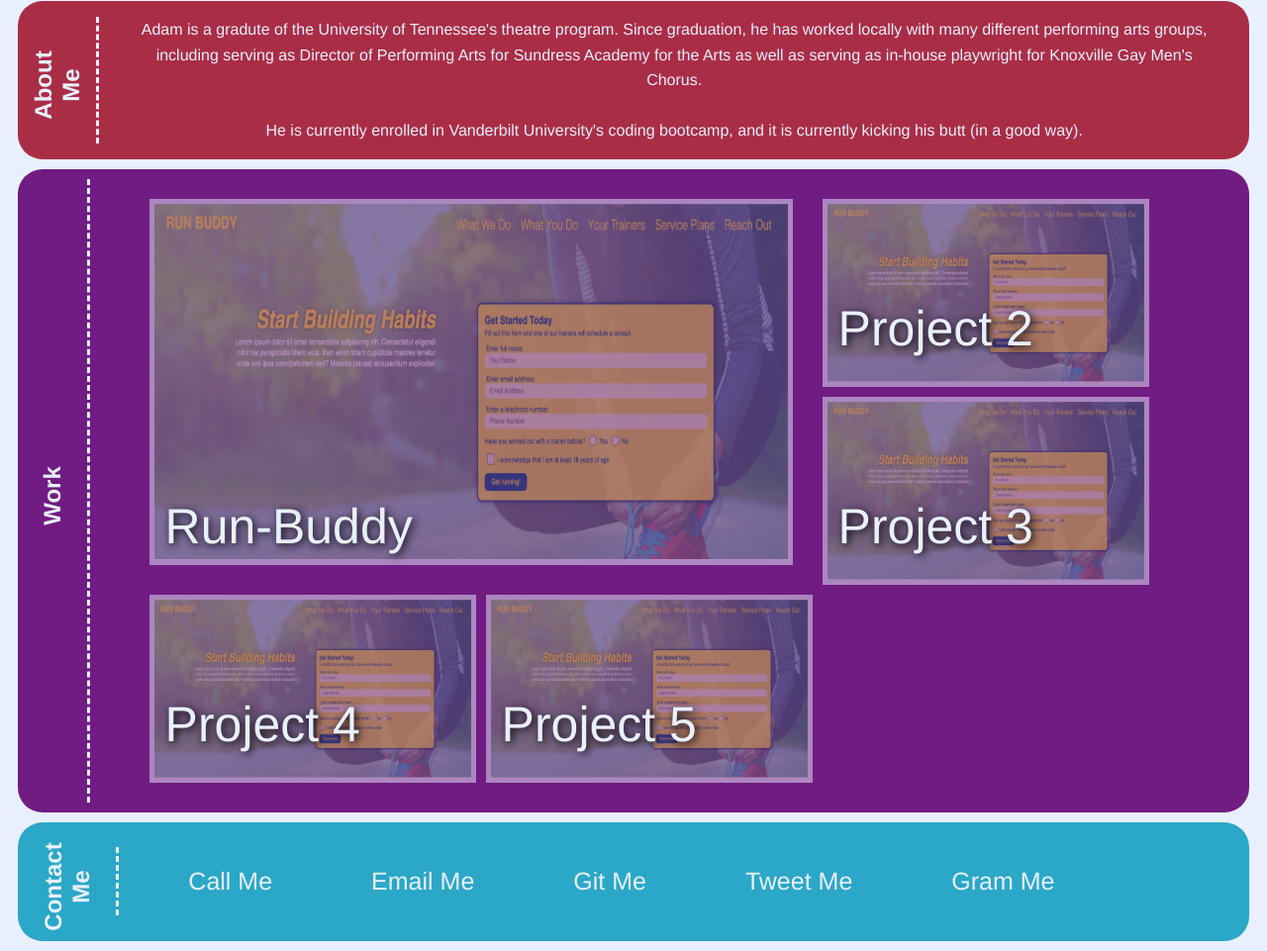
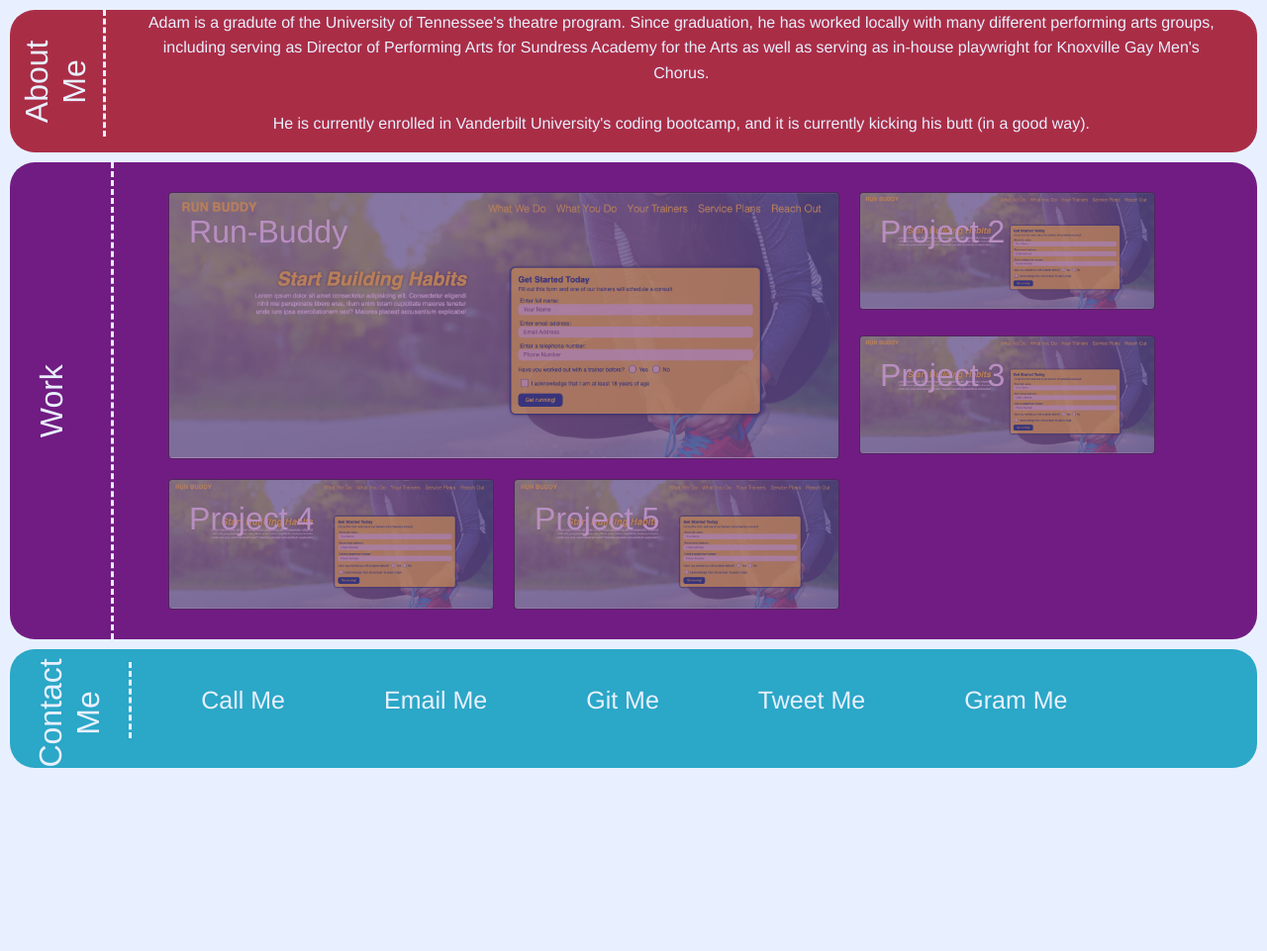
Before and after one commit to fancibleunicorn/portfolio, a plain HTML site: page index.html in a window 1280 px wide. Shown: the part 456-1417 px from the top of the page at 99% size. After the commit the page ends 1242 px from the top, so only its background shows below. Drawn offline with nearby package versions, Linux system fonts and the light colour scheme.

Commit message:
added bootsrap and created work grid

```diff
--- a/assets/style.css
+++ b/assets/style.css
@@ -124,70 +124,24 @@
     }
 
     .projects {
-        display:grid;
-        justify-content: center;
-        align-content: center;
         color: var(--text);
         border-left-style: dashed;
         border-left-color: var(--text);
         padding: 20px 60px;
-        margin: 10px 0px;
-        grid-template-columns: 1fr 1fr 1fr;
-        grid-template-rows: 1fr 1fr 1fr;
-        gap: 10px;
     }
 
-    .project img {
-        border: 5px solid var(--text);
-        display: flex;
-        align-items: center;
-        justify-content: center;
+    .project {
+       padding: 10px;
         opacity: .5;
     }
 
-    .project img:hover {
+    .project:hover {
         opacity: 1;
         transition: 1s;
     }
 
-    .project-1 {
-        grid-column: 1 / 3;
-        grid-row: 1 / 3;
-    }
 
-    .project-2 {
-        grid-column: 3;
-        grid-row: 1;
-    }
 
-    .project-3 {
-        grid-column: 3;
-        grid-row: 2;
-    }
-
-    .project-4 {
-        grid-column: 1;
-        grid-row: 3;
-    }
-
-    .project-5 {
-        grid-column: 2;
-        grid-row: 3;
-    }
-
-    .project {
-        position: relative;
-    }
-
-    .project-text a {
-        position: absolute;
-        font-size: 50px;
-        bottom: 30px;
-        left: 16px;
-        text-decoration: none;
-        color: var(--text);
-        text-shadow: 2px 2px 8px black;
-    }
 
 /* Contact Me */
     .contact {
@@ -221,48 +175,3 @@
         color: var(--text);
       text-decoration: none;
       }
-
-/* Media Query for Smaller Desktop Screens and Smaller */
-@media screen and (max-width: 1184px) {
-    .projects {
-        display: flex;
-        flex-wrap: wrap;
-    }
-}
-
- /* Media Query for Tablets and Smaller */
- @media screen and (max-width: 768px) {
-    .hero-name {
-        margin: 100px 10px;
-    }
-   .projects img {
-        display: none;
-   }
-   .project-text a {
-        flex-wrap: wrap;
-        padding: 0px 100px;
-        position: initial;
-   }
- }
-
- /* Media Query for Mobile phones and Smaller */
- @media screen and (max-width: 575px) {
-    header nav ul {
-        padding: 0px
-    }
-
-    header nav ul li a {
-        font-size: 18px;
-    }
-
-    .hero {
-         padding: 20px 0px;
-     }
-     .hero-name {
-         margin: 0px;
-     }
-     .projects {
-         padding: 0px;
-     }
-
- }
--- a/index.html
+++ b/index.html
@@ -6,6 +6,7 @@
         <meta name="viewport" content="width=device-width, initial-scale=1.0">
         <meta charset="UTF-8" />
         <title>fancbileunicorn</title>
+        <link rel="stylesheet" href="https://cdn.jsdelivr.net/npm/bootstrap@4.5.3/dist/css/bootstrap.min.css" integrity="sha384-TX8t27EcRE3e/ihU7zmQxVncDAy5uIKz4rEkgIXeMed4M0jlfIDPvg6uqKI2xXr2" crossorigin="anonymous">
         <link rel="stylesheet" href="./assets/style.css"/>
     </head>
 
@@ -71,48 +72,60 @@
             <h2 class="section-header">
                 Work
             </h2>
-            <div class="projects">
-                <div class="project-1 project">
-                    <a href="https://fancibleunicorn.github.io/run-buddy/">
-                    <img src="./images/run-buddy.png"
-                    alt="Run-Buddy Website"
-                    style="width:640px; height:360px;"></a>
-                    <div class="project-text">
-                        <a href="https://fancibleunicorn.github.io/run-buddy/">Run-Buddy</a>                    </div>
-                </div>
-                <div class="project -2 project">
-                    <a href="https://fancibleunicorn.github.io/run-buddy/">
-                    <img src="./images/run-buddy.png"
-                    alt="Run-Buddy Website"
-                    style="width:320px; height:180px;"></a>
-                    <div class="project-text">
-                        <a href="https://fancibleunicorn.github.io/run-buddy/">Project 2</a>                    </div>
+            <!-- Projects Container Grid -->
+            <div class="container wrap projects">
+
+                <!-- Row 1 -->
+                <div class="row">
+                    <div class="col-8 project">
+                        <a class="card bg-dark text-white" href="https://fancibleunicorn.github.io/run-buddy/" >
+                            <img src="./images/run-buddy.png" class=" card-img" alt="Run-Buddy Website">
+                            <div class="card-img-overlay">
+                                <h2 class="card-title">Run-Buddy</h2>
+                            </div>
+                        </a>
                     </div>
-                <div class="project-3 project">
-                    <a href="https://fancibleunicorn.github.io/run-buddy/">
-                    <img src="./images/run-buddy.png"
-                    alt="Run-Buddy Website"
-                    style="width:320px; height:180px;"></a>
-                    <div class="project-text">
-                        <a href="https://fancibleunicorn.github.io/run-buddy/">Project 3</a>                    </div>
-                    </div>
-                <div class="project-4 project">
-                    <a href="https://fancibleunicorn.github.io/run-buddy/">
-                    <img src="./images/run-buddy.png"
-                    alt="Run-Buddy Website"
-                    style="width:320px; height:180px;"></a>
-                    <div class="project-text">
-                        <a href="https://fancibleunicorn.github.io/run-buddy/">Project 4</a>                    </div>
-                    </div>
-                <div class="project-5 project">
-                    <a href="https://fancibleunicorn.github.io/run-buddy/">
-                    <img src="./images/run-buddy.png"
-                    alt="Run-Buddy Website"
-                    style="width:320px; height:180px;"></a>
-                    <div class="project-text">
-                        <a href="https://fancibleunicorn.github.io/run-buddy/">Project 5</a>
+                    <div class="row col-4">
+                        <div class="project">
+                            <a class="card bg-dark text-white" href="https://fancibleunicorn.github.io/run-buddy/" >
+                                <img src="./images/run-buddy.png" class="card-img" alt="Run-Buddy Website">
+                                <div class="card-img-overlay">
+                                    <h2 class="card-title">Project 2</h2>
+                                </div>
+                            </a>
+                        </div>
+
+                        <div class="project">
+                            <a class="card bg-dark text-white" href="https://fancibleunicorn.github.io/run-buddy/" >
+                                <img src="./images/run-buddy.png" class="card-img" alt="Run-Buddy Website">
+                                <div class="card-img-overlay">
+                                    <h2 class="card-title">Project 3</h2>
+                                </div>
+                            </a>
                         </div>
                     </div>
+                </div>
+                <!-- Row 2 -->
+
+                <!-- Row 3 -->
+                <div class="row ">
+                    <div class="project col-4">
+                        <a class="card bg-dark text-white" href="https://fancibleunicorn.github.io/run-buddy/" >
+                            <img src="./images/run-buddy.png" class="card-img" alt="Run-Buddy Website">
+                            <div class="card-img-overlay">
+                                <h2 class="card-title">Project 4</h2>
+                            </div>
+                        </a>
+                    </div>
+                    <div class="col-4 project">
+                        <a class="card bg-dark text-white" href="https://fancibleunicorn.github.io/run-buddy/" >
+                            <img src="./images/run-buddy.png" class="card-img" alt="Run-Buddy Website">
+                            <div class="card-img-overlay">
+                                <h2 class="card-title">Project 5</h2>
+                            </div>
+                        </a>
+                    </div>
+                </div>
             </div>
         </section>
 
```
